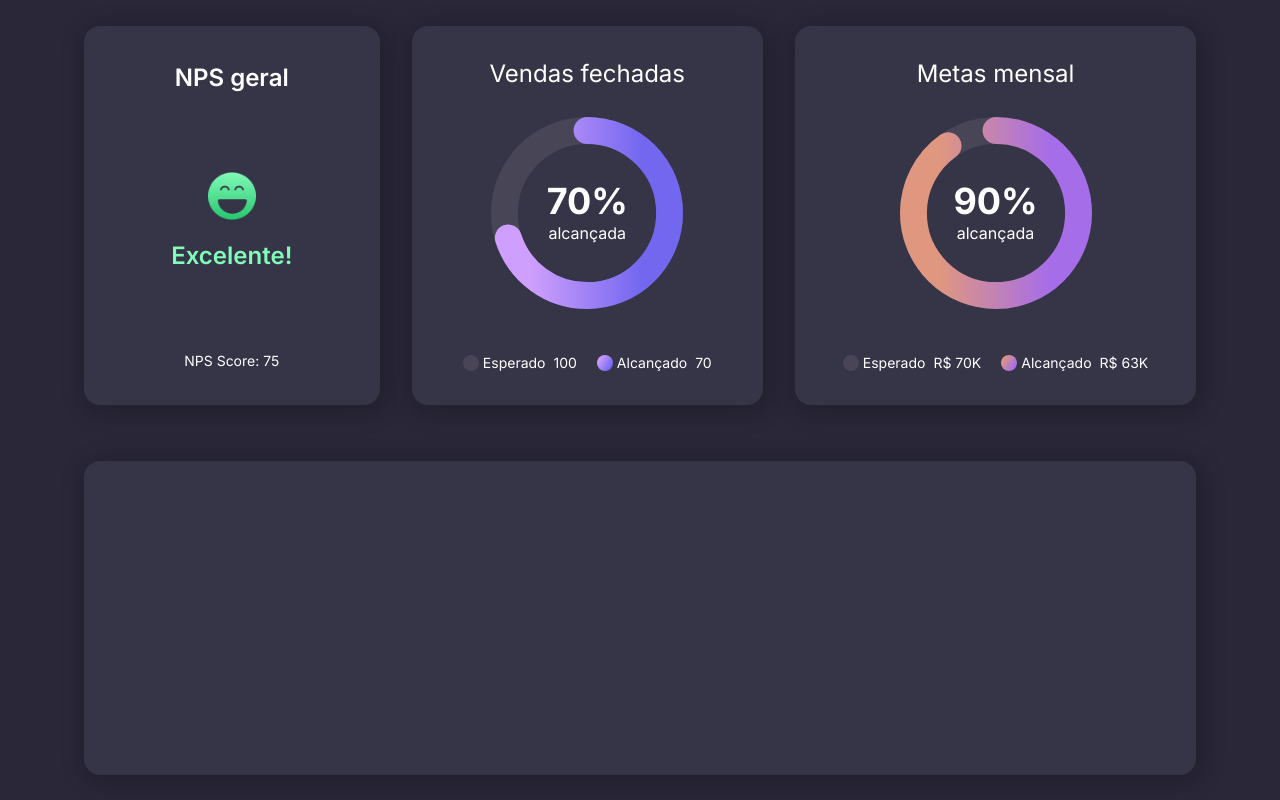
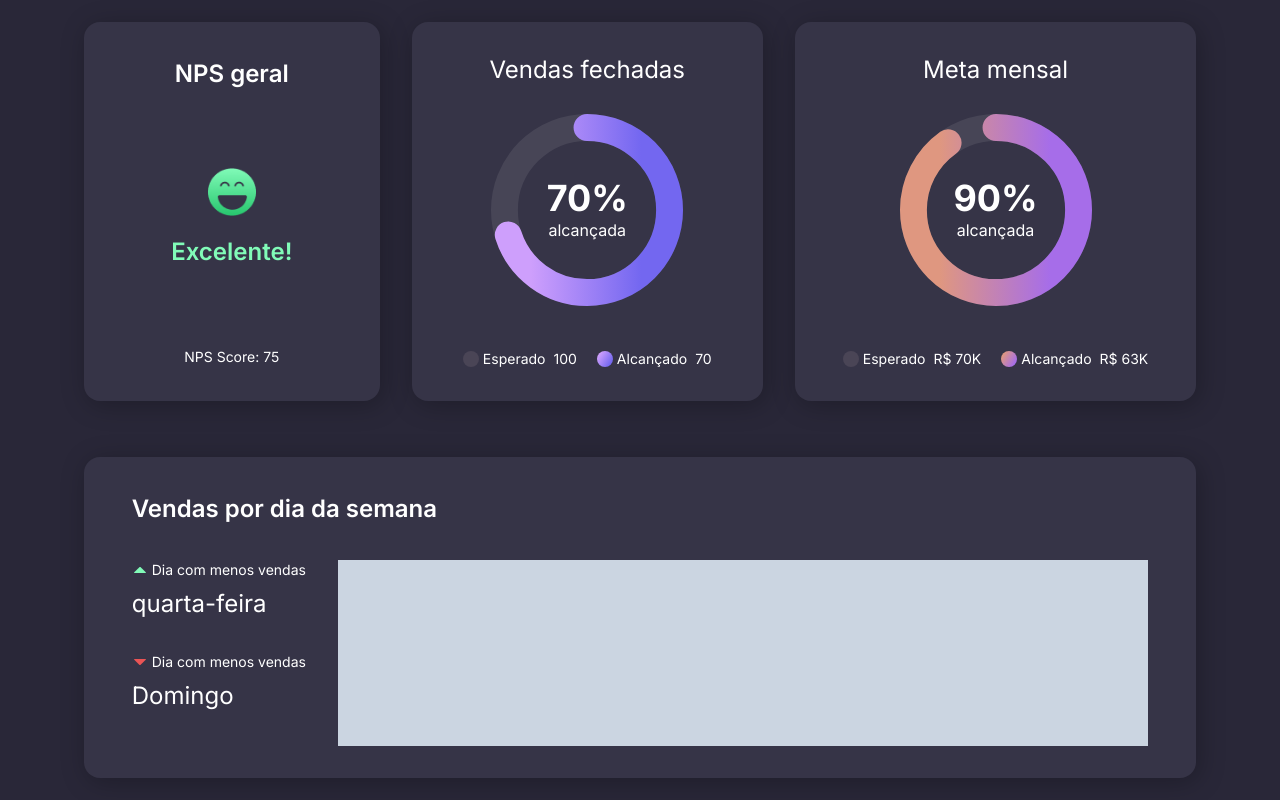
Before and after one commit to RenanFachin/RS_BoraCodarEvent, a React (Vite) app in the folder desafio08_dashboard/: page / in a window 1280 px wide. Built offline with nearby package versions, Linux system fonts and the light colour scheme.

Commit message:
create graphData to create the sales chart

```diff
--- a/desafio08_dashboard/package.json
+++ b/desafio08_dashboard/package.json
@@ -11,7 +11,8 @@
   "dependencies": {
     "react": "^18.2.0",
     "react-circular-progressbar": "^2.1.0",
-    "react-dom": "^18.2.0"
+    "react-dom": "^18.2.0",
+    "react-icons": "^4.7.1"
   },
   "devDependencies": {
     "@types/react": "^18.0.27",
--- /dev/null
+++ b/desafio08_dashboard/src/components/BarGraph.tsx
@@ -0,0 +1,7 @@
+export function BarGraph(){
+   return(
+      <div className="flex-1 min-h-[186px] bg-slate-300">
+
+      </div>
+   )
+}
--- a/desafio08_dashboard/src/components/GoalDashboard.tsx
+++ b/desafio08_dashboard/src/components/GoalDashboard.tsx
@@ -9,16 +9,15 @@ export function GoalDashboard() {
    return (
       <div className="w-full h-full flex flex-col py-8 px-12 items-center justify-between bg-card rounded-2xl shadow-card-shadow">
          <h3 className='text-2xl text-white'>
-            Metas mensal
+            Meta mensal
          </h3>
 
          <div className='flex flex-col items-center gap-4'>
             <div className='w-48 h-48'>
                <GoalsGradientSVG />
                <CircularProgressbarWithChildren
-
                   strokeWidth={14}
-                  value={90}
+                  value={percentage}
                   styles={({
                      trail: {
                         stroke: '#D9D9D9',
@@ -31,7 +30,7 @@ export function GoalDashboard() {
                   })}
                >
                   <div className='flex flex-col items-center justify-center text-white'>
-                     <strong className='text-4xl'>90%</strong>
+                     <strong className='text-4xl'>{percentage}%</strong>
                      <span>alcançada</span>
                   </div>
                </CircularProgressbarWithChildren>
--- a/desafio08_dashboard/src/pages/Dashboard.tsx
+++ b/desafio08_dashboard/src/pages/Dashboard.tsx
@@ -1,6 +1,9 @@
 import { Nps } from "../components/Nps"
 import { GoalDashboard } from "../components/GoalDashboard"
 import { SalesDashboard } from "../components/SalesDashboard"
+import { BarGraph } from "../components/BarGraph"
+
+import { VscTriangleUp, VscTriangleDown } from 'react-icons/vsc'
 
 export function Dashboard() {
 
@@ -13,8 +16,50 @@ export function Dashboard() {
           <GoalDashboard />
         </div>
 
-        <div className="w-full min-h-[314px] bg-card rounded-2xl mt-14 shadow-card-shadow">
+        <div className="w-full min-h-[314px] bg-card rounded-2xl mt-14 shadow-card-shadow flex flex-col py-8 px-12 gap-8">
+          <strong className="font-semibold text-2xl leading-relaxed text-white">
+            Vendas por dia da semana
+          </strong>
 
+          <div className="flex gap-8 text-white">
+            <div className="flex flex-col items-center gap-8 h-[168px]">
+              <div>
+                <div className="flex items-center gap-1 mb-2">
+                  <VscTriangleUp
+                    color="rgba(129, 251, 184, 1)"
+                  />
+
+                  <span className="text-sm">Dia com menos vendas</span>
+                </div>
+
+                <strong className="text-2xl font-medium">
+                  quarta-feira
+                </strong>
+              </div>
+
+
+              <div>
+                <div className="flex items-center gap-1 mb-2">
+                  <VscTriangleDown
+                    color="rgba(234, 84, 85, 1)"
+                  />
+
+                  <span className="text-sm">Dia com menos vendas</span>
+                </div>
+
+                <strong className="text-2xl font-medium mt-2">
+                  Domingo
+                </strong>
+              </div>
+            </div>
+
+
+            {/* Dashboard */}
+              <BarGraph />
+
+
+
+          </div>
         </div>
       </div>
     </div>
```
Also changed, not shown: desafio08_dashboard/src/utils/GraphData.ts (added, +44 -0 lines), 1 other file (tests, documents, lock files or other folders).
